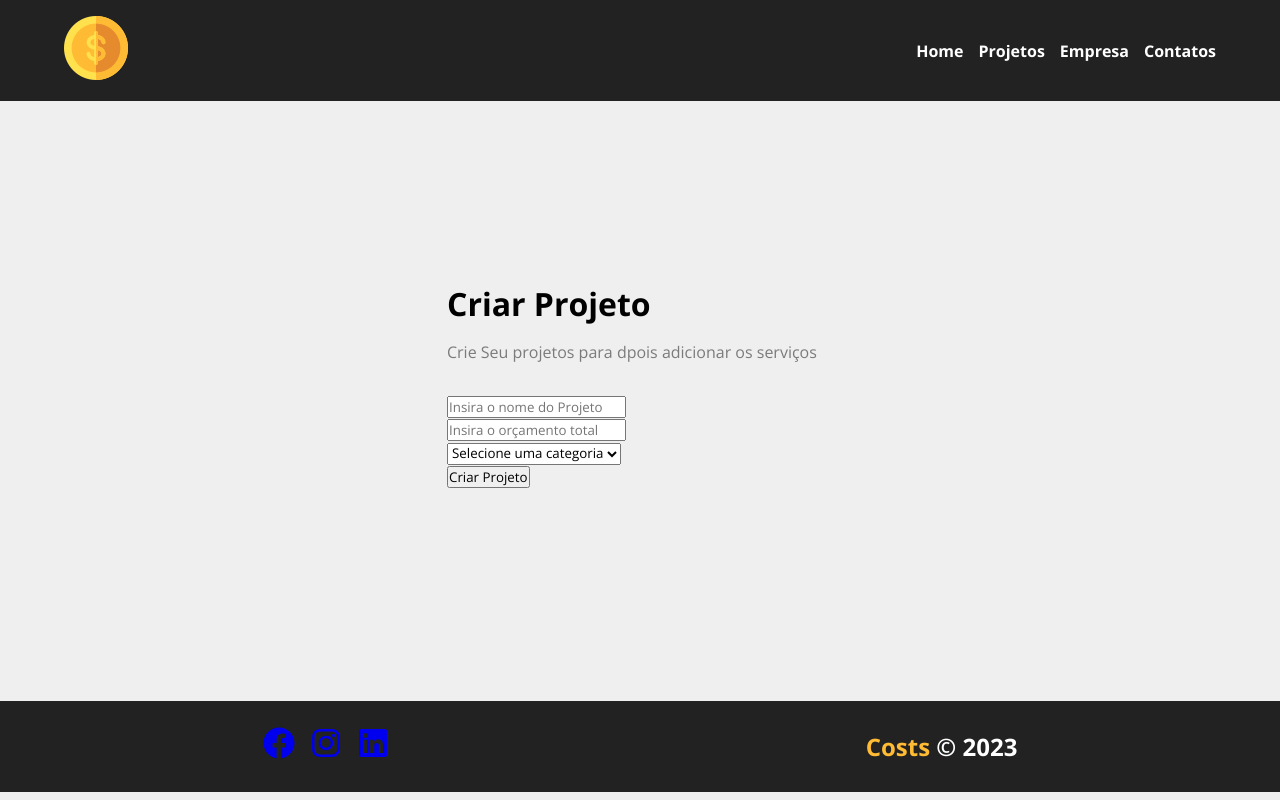
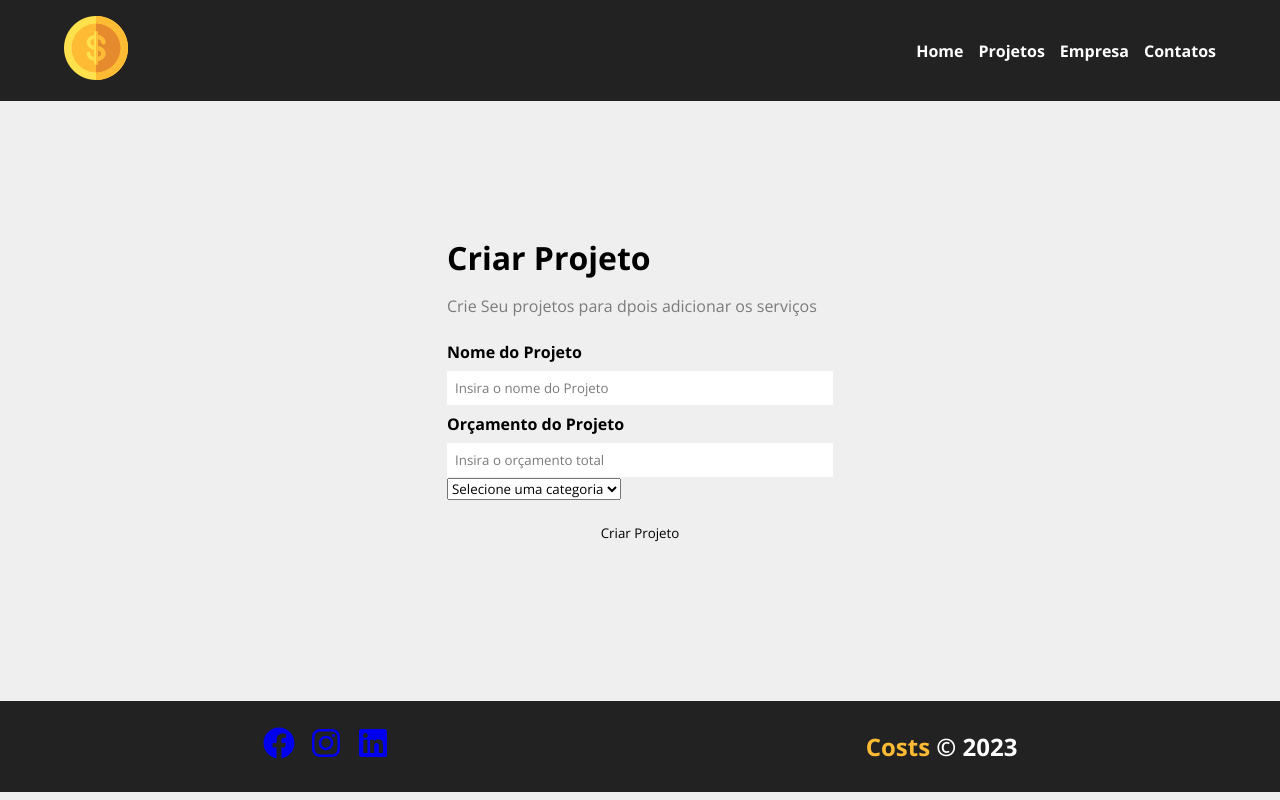
Before and after one commit to AlexSimao/projeto-costs, a React (Vite) app: page /newproject in a window 1280 px wide. Built offline with nearby package versions, Linux system fonts and the light colour scheme.

Commit message:
Estilizado o componente Input

```diff
--- a/src/components/form/Input.jsx
+++ b/src/components/form/Input.jsx
@@ -3,13 +3,15 @@ import PropTypes from "prop-types";
 
 function Input({ type, text, name, placeholder, handleOnChange, value }) {
   return (
-    <div>
+    <div className={styles.form_control}>
       <label htmlFor={name}>{text}</label>
       <input
+        type={type}
+        name={name}
+        id={name}
+        placeholder={placeholder}
+        onChange={handleOnChange}
         value={value}
-        name={name}
-        type={type}
-        placeholder={placeholder}
       />
     </div>
   );
--- a/src/components/form/Input.module.css
+++ b/src/components/form/Input.module.css
@@ -0,0 +1,21 @@
+.form_control {
+  display: flex;
+  flex-direction: column;
+
+  margin-bottom: .5em 0;
+
+  label {
+    padding: .5em 0;
+    font-weight: bold;
+  }
+
+  input {
+    padding: .6em;
+    border-radius: 0;
+    border: none;
+  }
+
+  input::placeholder {
+    color: #7b7b7b;
+  }
+}
--- a/src/components/project/ProjectForm.jsx
+++ b/src/components/project/ProjectForm.jsx
@@ -5,8 +5,12 @@ import styles from "./ProjectForm.module.css";
 function ProjectForm() {
   return (
     <form className={styles.form}>
-      <Input placeholder="Insira o nome do Projeto" />
       <Input
+        text="Nome do Projeto"
+        placeholder="Insira o nome do Projeto"
+      />
+      <Input
+        text="Orçamento do Projeto"
         type="number"
         placeholder="Insira o orçamento total"
       />
--- a/src/components/project/ProjectForm.module.css
+++ b/src/components/project/ProjectForm.module.css
@@ -1,4 +1,4 @@
 .form {
   width: 100%;
-  margin: 2em 0;
+  margin: 1em 0;
 }
```
